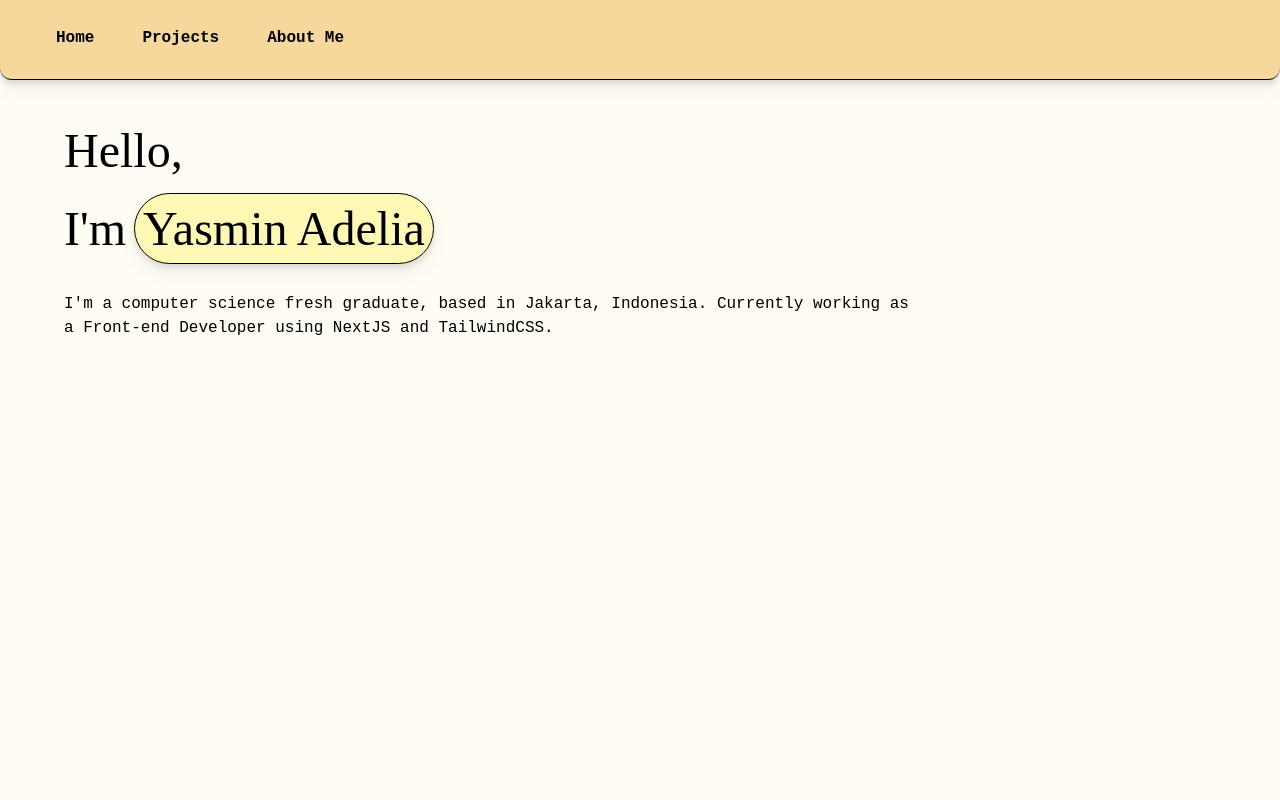
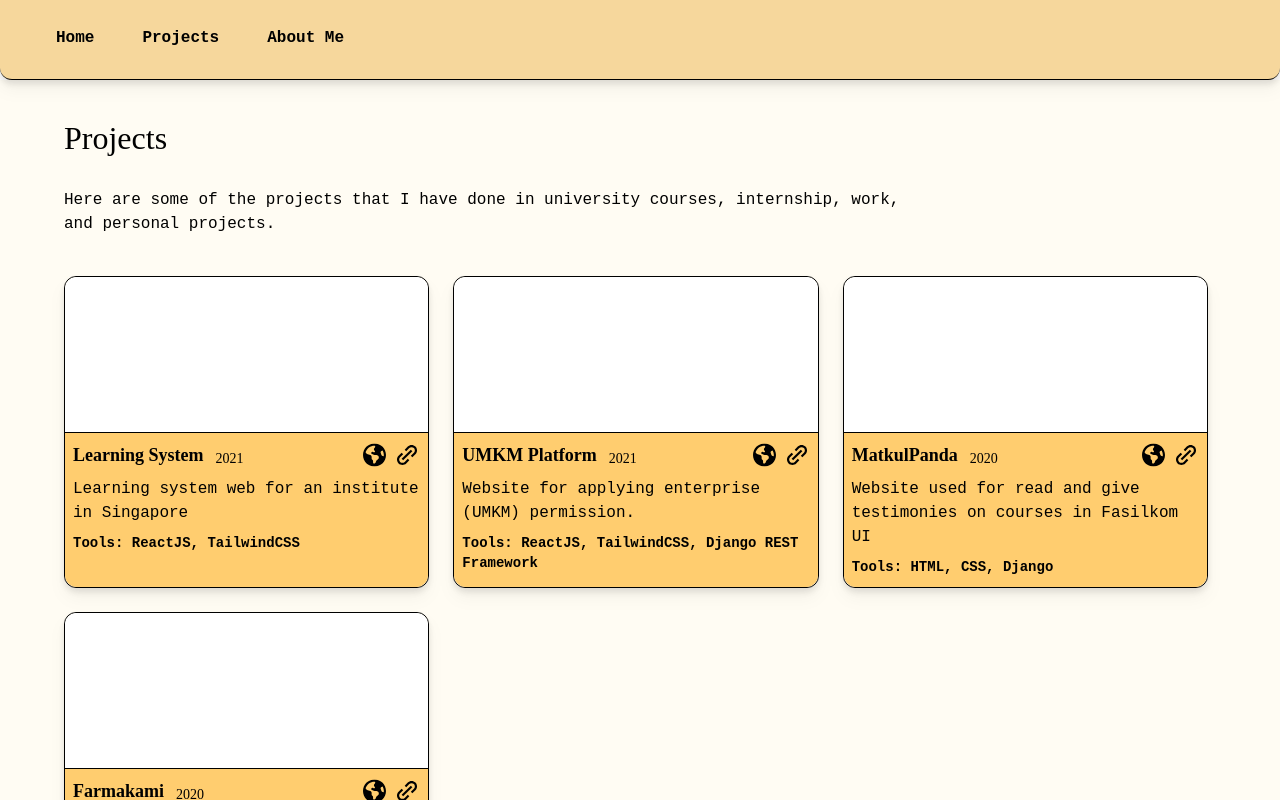
Before and after one commit to yasminadelia/personal-web2023, a Next.js app: page /projects in a window 1280 px wide. Shown: the top 800 px of the page. Built offline with nearby package versions, Linux system fonts and the light colour scheme.

Commit message:
feat: add content and CardProject compoenent in projects page

```diff
--- a/src/pages/projects.jsx
+++ b/src/pages/projects.jsx
@@ -1,32 +1,81 @@
 import Head from "next/head";
 import React from "react";
+import CardProject from "../components/CardProject";
 import Layout from "../components/layout/Layout";
 
 const Projects = () => {
   return (
     <Layout>
       <Head>
-        <title>About me</title>
-        <meta name="description" content="Yasmin Adelia's personal website" />
+        <title>Projects</title>
+        <meta
+          name="description"
+          content="Projects that have been done by Yasmin"
+        />
         <link rel="icon" href="/favicon.ico" />
       </Head>
 
       <main className="main">
-        <h1 className="text-gray-100 text-[3rem] mb-6 leading-relaxed">
-          Hello, <br /> I&apos;m
-          <span className="p-2 m-2 bg-theme2 rounded-full border drop-shadow-lg">
-            Yasmin Adelia
-          </span>
+        <h1 className="text-gray-100 text-[2rem] mb-6 leading-relaxed">
+          Projects
         </h1>
 
         <p className="w-3/4">
-          I&apos;m a computer science fresh graduate, based in Jakarta,
-          Indonesia. Currently working as a Front-end Developer using NextJS and
-          TailwindCSS.
+          Here are some of the projects that I have done in university courses,
+          internship, work, and personal projects.
         </p>
+
+        <ul className="grid grid-cols-3 gap-4 mt-10">
+          {projects.map(({ title, date, desc, tools, webLink, repoLink }) => (
+            <CardProject
+              key={title}
+              title={title}
+              date={date}
+              desc={desc}
+              tools={tools}
+              webLink={webLink}
+              repoLink={repoLink}
+            />
+          ))}
+        </ul>
       </main>
     </Layout>
   );
 };
 
 export default Projects;
+
+const projects = [
+  {
+    title: "Learning System",
+    date: "2021",
+    desc: "Learning system web for an institute in Singapore",
+    tools: "ReactJS, TailwindCSS",
+    webLink: "/",
+    repoLink: "/",
+  },
+  {
+    title: "UMKM Platform",
+    date: "2021",
+    desc: "Website for applying enterprise (UMKM) permission.",
+    tools: "ReactJS, TailwindCSS, Django REST Framework",
+    webLink: "/",
+    repoLink: "/",
+  },
+  {
+    title: "MatkulPanda",
+    date: "2020",
+    desc: "Website used for read and give testimonies on courses in Fasilkom UI",
+    tools: "HTML, CSS, Django",
+    webLink: "/",
+    repoLink: "/",
+  },
+  {
+    title: "Farmakami",
+    date: "2020",
+    desc: "A website for pharmacy information system",
+    tools: "HTML, CSS, Bootstrap, Django",
+    webLink: "/",
+    repoLink: "/",
+  },
+];
```
